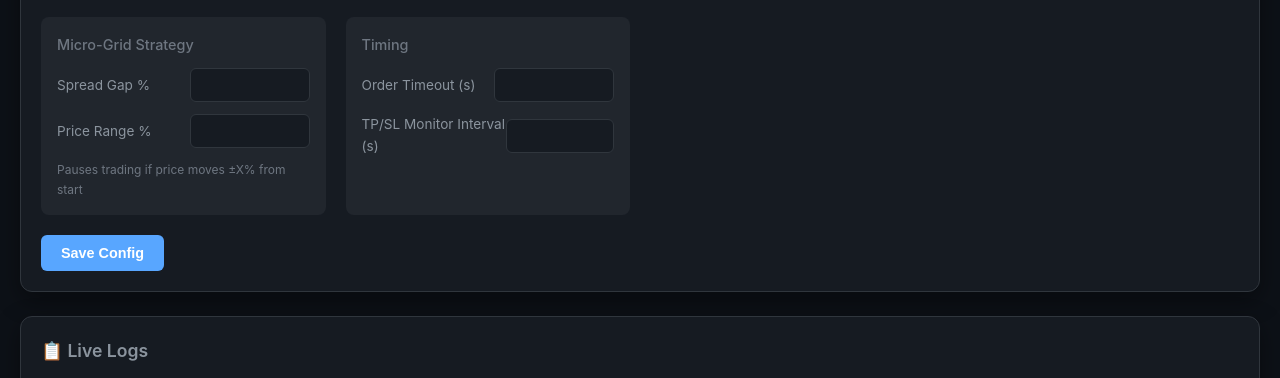
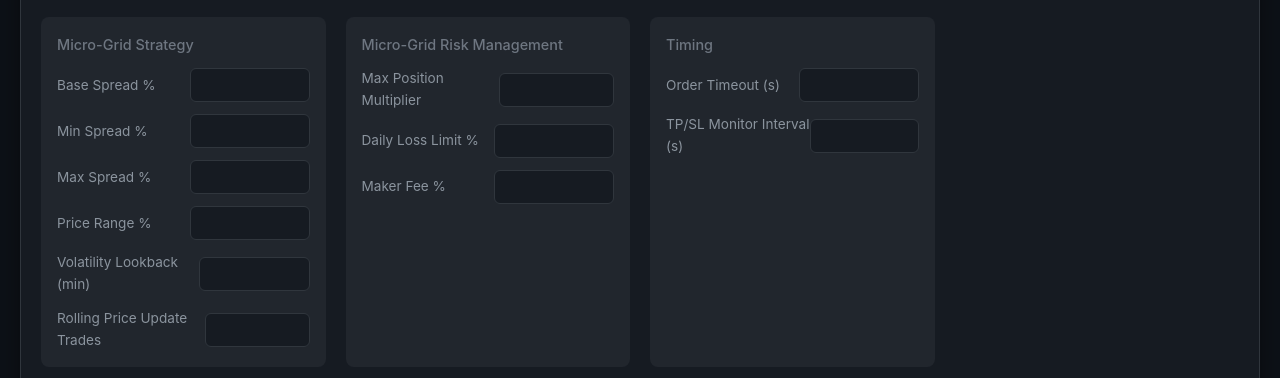
Before and after one commit to pritam1813/orderbook_trader, a website: page src/dashboard/public/index.html in a window 1280 px wide. Shown: the part 1020-1398 px from the top of the page. Drawn offline with Linux system fonts and the light colour scheme; no server answers.

Commit message:
micro grid params adjustable via frontend.

```diff
--- a/src/dashboard/public/app.js
+++ b/src/dashboard/public/app.js
@@ -166,7 +166,9 @@ async function saveConfig(e) {
         // Convert numbers
         if (['quantity', 'leverage', 'entryLevel', 'tpLevel', 'slLevel',
             'riskRewardRatio', 'slDistancePercent', 'orderTimeoutSeconds',
-            'tpslMonitorIntervalSeconds', 'directionSwitchLosses', 'spreadGapPercent', 'priceRangePercent'].includes(key)) {
+            'tpslMonitorIntervalSeconds', 'directionSwitchLosses', 'spreadGapPercent', 'priceRangePercent',
+            'maxPositionMultiplier', 'dailyLossLimitPercent', 'makerFeePercent',
+            'minSpreadPercent', 'maxSpreadPercent', 'volatilityLookbackMinutes', 'rollingPriceUpdateTrades'].includes(key)) {
             config[key] = parseFloat(value);
         } else {
             config[key] = value;
@@ -415,6 +417,19 @@ function populateConfig(config) {
     document.getElementById('cfg-sl-percent').value = config.slDistancePercent || '';
     document.getElementById('cfg-timeout').value = config.orderTimeoutSeconds || '';
     document.getElementById('cfg-monitor-interval').value = config.tpslMonitorIntervalSeconds || '';
+
+    // Micro-Grid Strategy
+    document.getElementById('cfg-spread-gap').value = config.spreadGapPercent || '';
+    document.getElementById('cfg-min-spread').value = config.minSpreadPercent || '';
+    document.getElementById('cfg-max-spread').value = config.maxSpreadPercent || '';
+    document.getElementById('cfg-price-range').value = config.priceRangePercent || '';
+    document.getElementById('cfg-volatility-lookback').value = config.volatilityLookbackMinutes || '';
+    document.getElementById('cfg-rolling-update').value = config.rollingPriceUpdateTrades || '';
+
+    // Micro-Grid Risk Management
+    document.getElementById('cfg-max-pos-mult').value = config.maxPositionMultiplier || '';
+    document.getElementById('cfg-daily-loss').value = config.dailyLossLimitPercent || '';
+    document.getElementById('cfg-maker-fee').value = config.makerFeePercent || '';
 }
 
 function addLog(log) {
--- a/src/dashboard/public/index.html
+++ b/src/dashboard/public/index.html
@@ -191,16 +191,51 @@
                     <div class="config-group microgrid-config">
                         <h3>Micro-Grid Strategy</h3>
                         <div class="config-row">
-                            <label>Spread Gap %</label>
-                            <input type="number" step="0.01" min="0.04" name="spreadGapPercent" id="cfg-spread-gap">
+                            <label>Base Spread %</label>
+                            <input type="number" step="0.01" min="0.01" name="spreadGapPercent" id="cfg-spread-gap">
+                        </div>
+                        <div class="config-row">
+                            <label>Min Spread %</label>
+                            <input type="number" step="0.01" min="0.01" name="minSpreadPercent" id="cfg-min-spread">
+                        </div>
+                        <div class="config-row">
+                            <label>Max Spread %</label>
+                            <input type="number" step="0.01" min="0.01" name="maxSpreadPercent" id="cfg-max-spread">
                         </div>
                         <div class="config-row">
                             <label>Price Range %</label>
                             <input type="number" step="0.5" min="0.5" max="10" name="priceRangePercent"
                                 id="cfg-price-range">
                         </div>
-                        <p style="font-size: 0.75rem; color: var(--text-muted); margin-top: 8px;">Pauses trading if
-                            price moves ±X% from start</p>
+                        <div class="config-row">
+                            <label>Volatility Lookback (min)</label>
+                            <input type="number" step="1" min="1" max="60" name="volatilityLookbackMinutes"
+                                id="cfg-volatility-lookback">
+                        </div>
+                        <div class="config-row">
+                            <label>Rolling Price Update Trades</label>
+                            <input type="number" step="1" min="1" max="100" name="rollingPriceUpdateTrades"
+                                id="cfg-rolling-update">
+                        </div>
+                    </div>
+
+                    <div class="config-group microgrid-config">
+                        <h3>Micro-Grid Risk Management</h3>
+                        <div class="config-row">
+                            <label>Max Position Multiplier</label>
+                            <input type="number" step="1" min="1" max="50" name="maxPositionMultiplier"
+                                id="cfg-max-pos-mult">
+                        </div>
+                        <div class="config-row">
+                            <label>Daily Loss Limit %</label>
+                            <input type="number" step="0.5" min="1" max="20" name="dailyLossLimitPercent"
+                                id="cfg-daily-loss">
+                        </div>
+                        <div class="config-row">
+                            <label>Maker Fee %</label>
+                            <input type="number" step="0.001" min="0" max="0.1" name="makerFeePercent"
+                                id="cfg-maker-fee">
+                        </div>
                     </div>
 
                     <div class="config-group">
```
